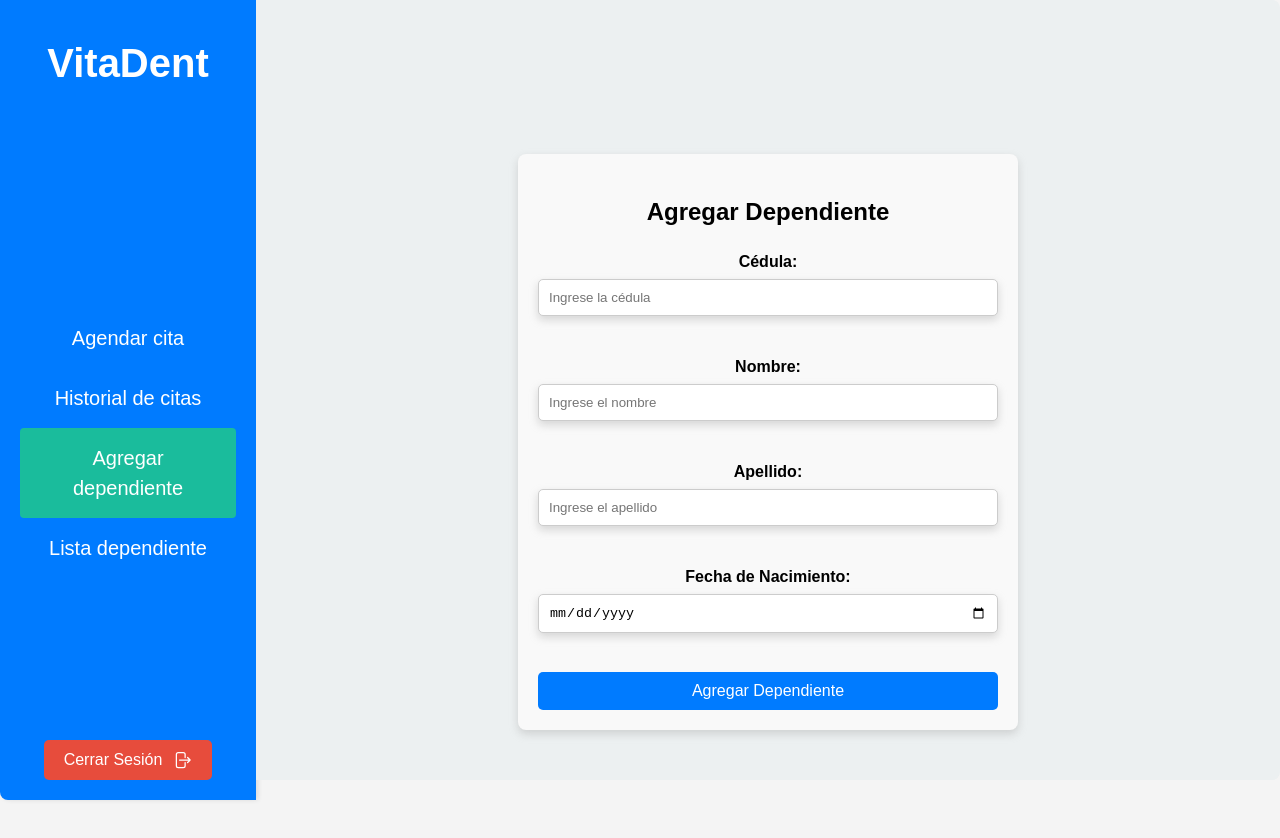
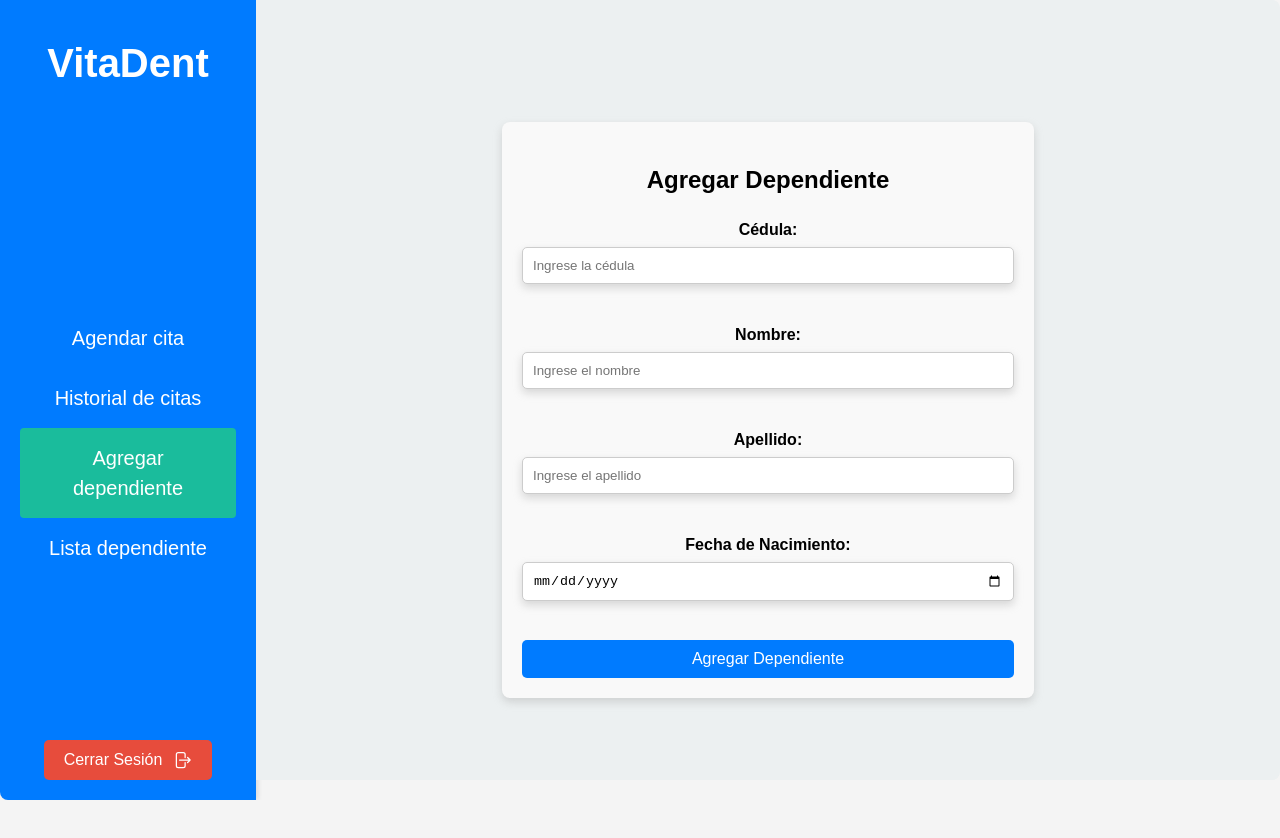
Before and after one commit to IMarcusDev/IMarcusDev.github.io, a Vue app: page /MenuPaciente/agregarDependiente in a window 1280 px wide. Shown: the top 838 px of the page. After the commit the page ends 800 px from the top, so only its background shows below. Built offline with nearby package versions, Linux system fonts and the light colour scheme.

Commit message:
Final project

```diff
--- a/src/components/InsertarDependientes.vue
+++ b/src/components/InsertarDependientes.vue
@@ -166,7 +166,6 @@ export default {
     display: flex;
     align-items: center;
     justify-content: center;
-    padding: 2rem;
 }
 
 .form-content {
--- a/src/components/ListaDependientes.vue
+++ b/src/components/ListaDependientes.vue
@@ -90,7 +90,6 @@ export default {
     display: flex;
     align-items: center;
     justify-content: center;
-    padding: 2rem;
 }
 
 .lista-content {
```
